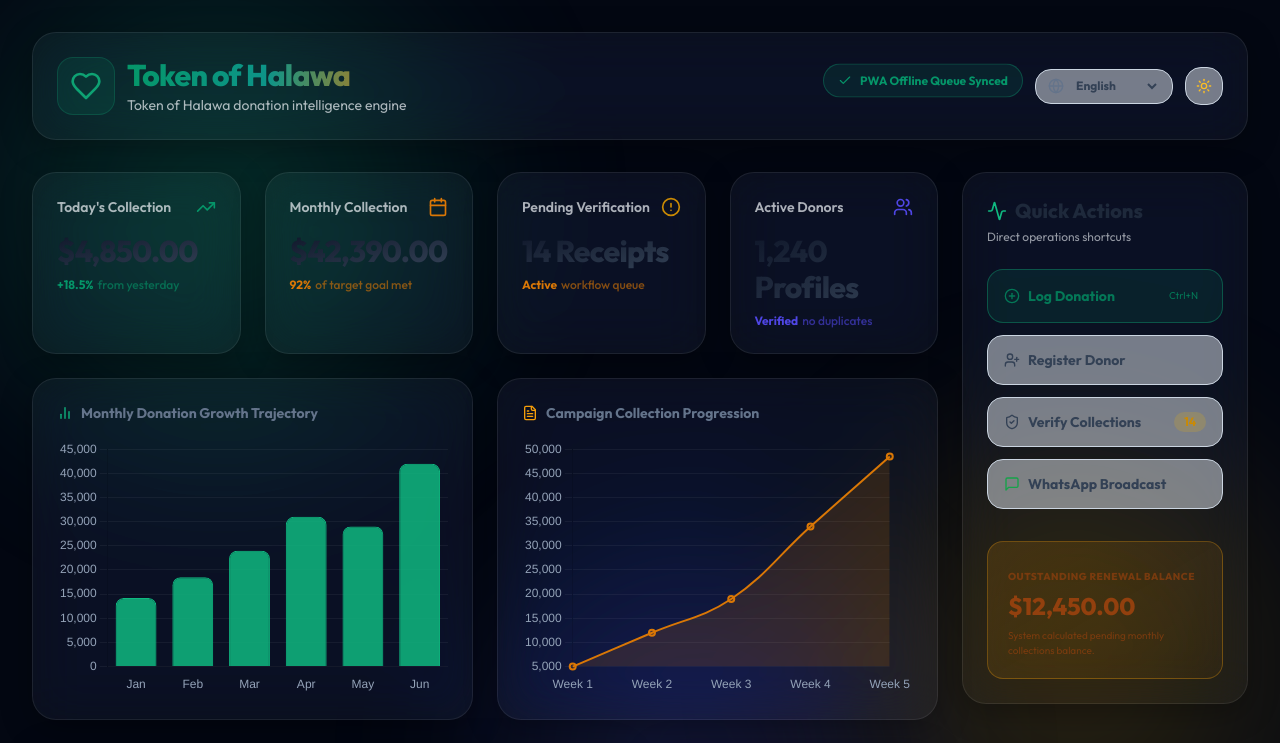
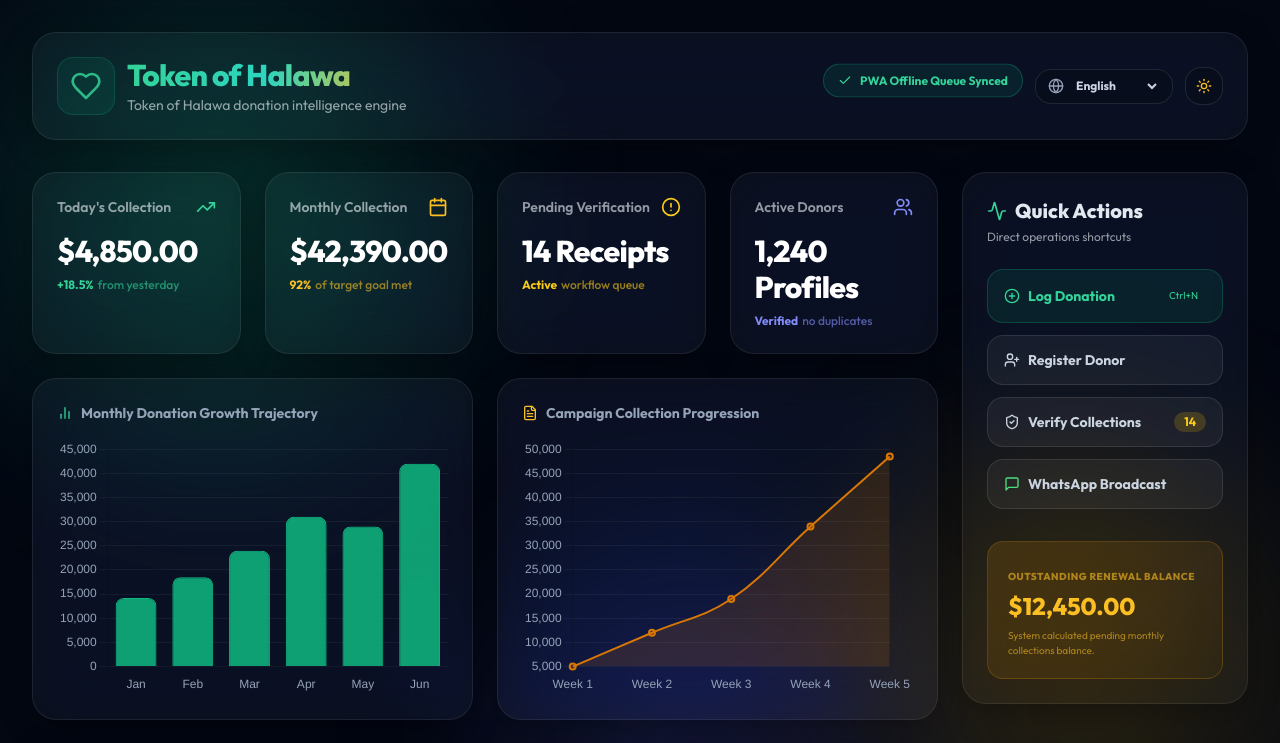
Before and after one commit to ribatmedia/token-of-halawa, a Next.js app in the folder frontend/: page /dashboard in a window 1280 px wide. Shown: the top 743 px of the page. Built offline with nearby package versions, Linux system fonts and the light colour scheme.

Commit message:
Fix Light Mode readability by using solid dark text colors and syncing theme selector to document DOM classList

```diff
--- a/frontend/src/components/DashboardOverview.tsx
+++ b/frontend/src/components/DashboardOverview.tsx
@@ -123,6 +123,18 @@ export default function DashboardOverview() {
   const lineChartRef = useRef<HTMLCanvasElement | null>(null);
   const barChartInst = useRef<Chart | null>(null);
   const lineChartInst = useRef<Chart | null>(null);
+
+  // Sync theme state to document DOM (Crucial for Tailwind dark: classes)
+  useEffect(() => {
+    if (typeof window !== 'undefined') {
+      const root = window.document.documentElement;
+      if (theme === 'dark') {
+        root.classList.add('dark');
+      } else {
+        root.classList.remove('dark');
+      }
+    }
+  }, [theme]);
 
   useEffect(() => {
     setIsClient(true);
@@ -286,7 +298,7 @@ export default function DashboardOverview() {
               <TrendingUp className="w-5 h-5 text-emerald-600 dark:text-emerald-400" />
             </div>
             <div className="mt-4">
-              <h3 className="text-3xl font-extrabold tracking-tight bg-gradient-to-br from-slate-900 to-slate-700 dark:from-white dark:to-slate-300 bg-clip-text text-transparent">$4,850.00</h3>
+              <h3 className="text-3xl font-extrabold tracking-tight text-slate-900 dark:text-white">$4,850.00</h3>
               <p className="text-xs text-emerald-600 dark:text-emerald-400 mt-2 font-bold flex items-center gap-1">
                 <span>+18.5%</span>
                 <span className="opacity-60 font-medium">from yesterday</span>
@@ -301,7 +313,7 @@ export default function DashboardOverview() {
               <Calendar className="w-5 h-5 text-amber-600 dark:text-amber-400" />
             </div>
             <div className="mt-4">
-              <h3 className="text-3xl font-extrabold tracking-tight bg-gradient-to-br from-slate-900 to-slate-700 dark:from-white dark:to-slate-300 bg-clip-text text-transparent">$42,390.00</h3>
+              <h3 className="text-3xl font-extrabold tracking-tight text-slate-900 dark:text-white">$42,390.00</h3>
               <p className="text-xs text-amber-600 dark:text-amber-400 mt-2 font-bold flex items-center gap-1">
                 <span>92%</span>
                 <span className="opacity-60 font-medium">of target goal met</span>
@@ -316,7 +328,7 @@ export default function DashboardOverview() {
               <AlertCircle className="w-5 h-5 text-yellow-600 dark:text-yellow-400" />
             </div>
             <div className="mt-4">
-              <h3 className="text-3xl font-extrabold tracking-tight bg-gradient-to-br from-slate-900 to-slate-700 dark:from-white dark:to-slate-300 bg-clip-text text-transparent">14 Receipts</h3>
+              <h3 className="text-3xl font-extrabold tracking-tight text-slate-900 dark:text-white">14 Receipts</h3>
               <p className="text-xs text-amber-600 dark:text-yellow-400 mt-2 font-bold flex items-center gap-1">
                 <span>Active</span>
                 <span className="opacity-60 font-medium">workflow queue</span>
@@ -331,7 +343,7 @@ export default function DashboardOverview() {
               <Users className="w-5 h-5 text-indigo-600 dark:text-indigo-400" />
             </div>
             <div className="mt-4">
-              <h3 className="text-3xl font-extrabold tracking-tight bg-gradient-to-br from-slate-900 to-slate-700 dark:from-white dark:to-slate-300 bg-clip-text text-transparent">1,240 Profiles</h3>
+              <h3 className="text-3xl font-extrabold tracking-tight text-slate-900 dark:text-white">1,240 Profiles</h3>
               <p className="text-xs text-indigo-600 dark:text-indigo-400 mt-2 font-bold flex items-center gap-1">
                 <span>Verified</span>
                 <span className="opacity-60 font-medium">no duplicates</span>
```
